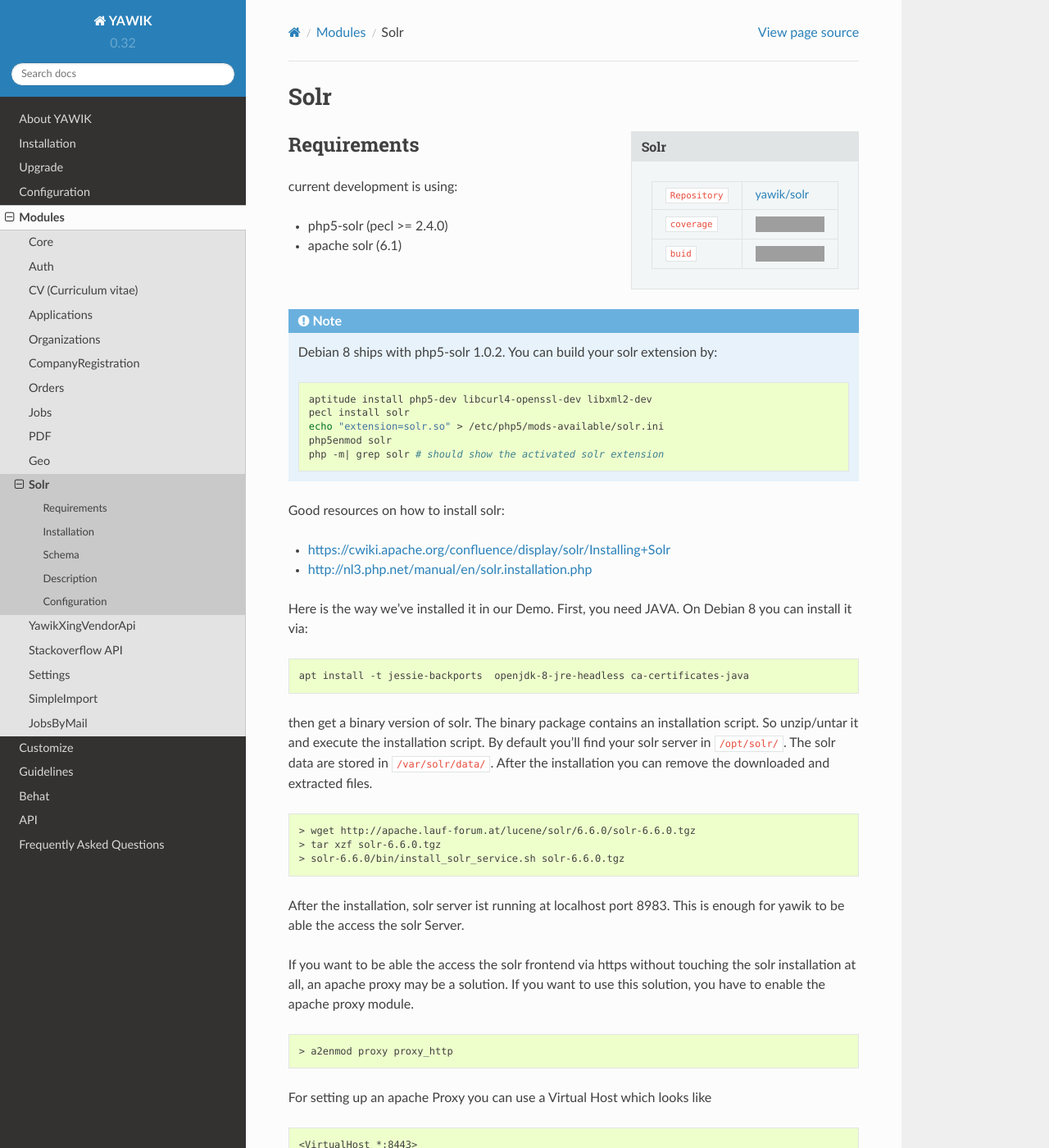
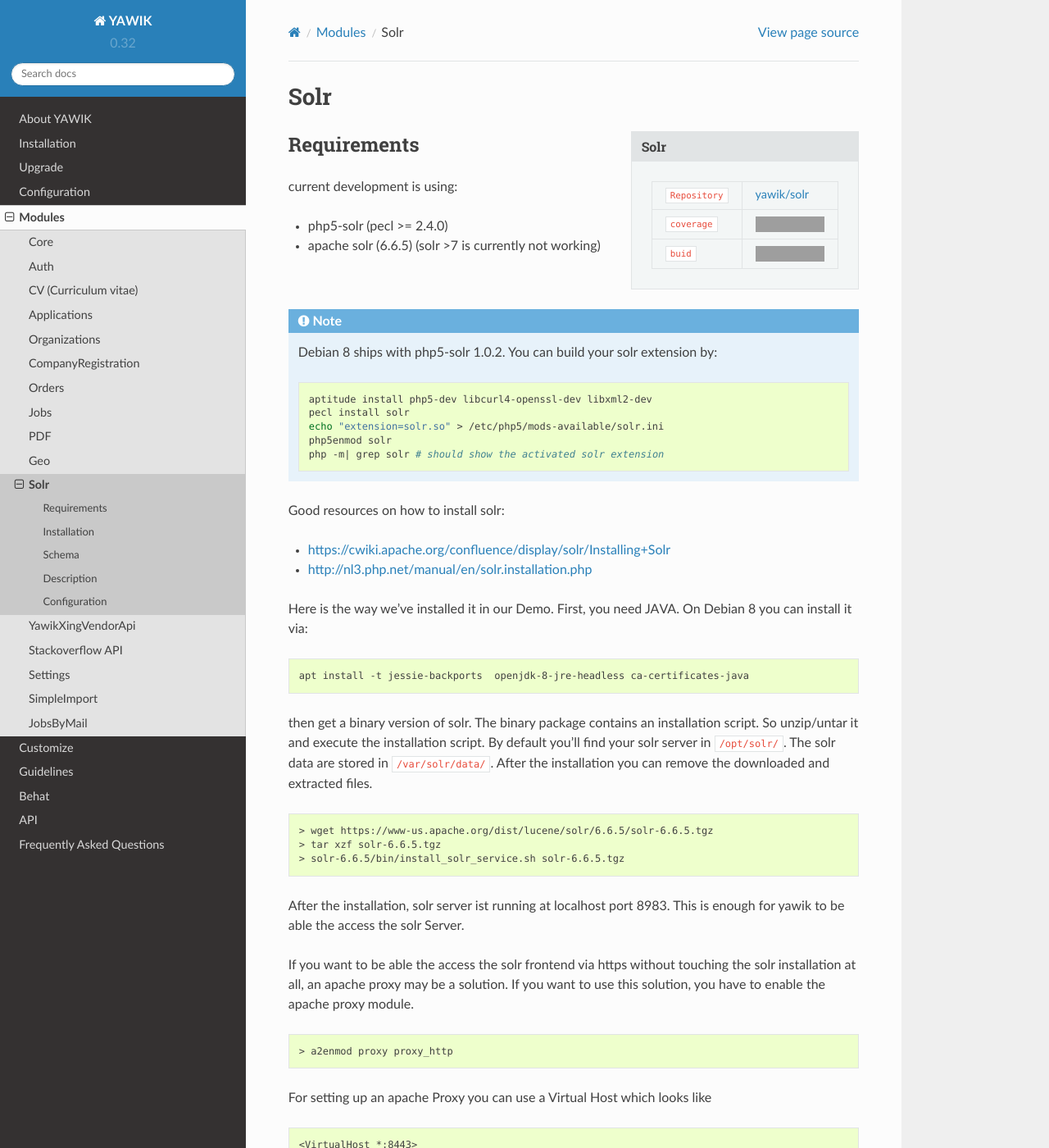
Before and after one commit to cross-solution/YawikDocs, a Sphinx documentation site: the page built from source/modules/solr/index.rst, in a window 1280 px wide and 1400 px high. Shown: the whole window at 82% size. Built offline with Sphinx 7.4.7 and the Read the Docs theme 2.0.0, drawn with Linux system fonts in a browser that asks for light colours; a script that is not in the unit is left out; comment, search, counter and statistics services are not loaded; grey boxes are pictures that could not be loaded.

Commit message:
Update index.rst
updates link tho 6.6.5 version of solr

```diff
--- a/source/modules/solr/index.rst
+++ b/source/modules/solr/index.rst
@@ -28,7 +28,7 @@
 current development is using:
 
 * php5-solr (pecl >= 2.4.0)
-* apache solr (6.1)
+* apache solr (6.6.5) (solr >7 is currently not working)
 
 .. note:: Debian 8 ships with php5-solr 1.0.2. You can build your solr extension by:
 
@@ -61,9 +61,9 @@
 .. code-block:: sh
 
 
-   > wget http://apache.lauf-forum.at/lucene/solr/6.6.0/solr-6.6.0.tgz
-   > tar xzf solr-6.6.0.tgz
-   > solr-6.6.0/bin/install_solr_service.sh solr-6.6.0.tgz
+   > wget https://www-us.apache.org/dist/lucene/solr/6.6.5/solr-6.6.5.tgz
+   > tar xzf solr-6.6.5.tgz
+   > solr-6.6.5/bin/install_solr_service.sh solr-6.6.5.tgz
 
 
 After the installation, solr server ist running at localhost port 8983. This is enough for yawik to be able the access
```
